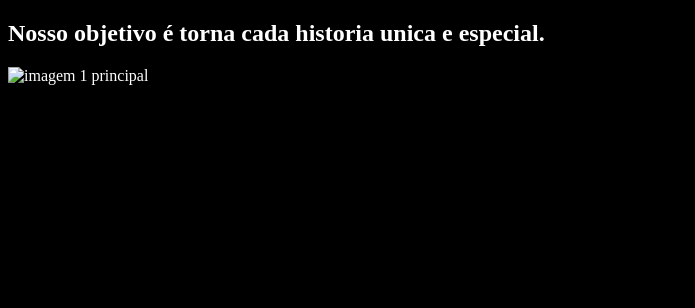
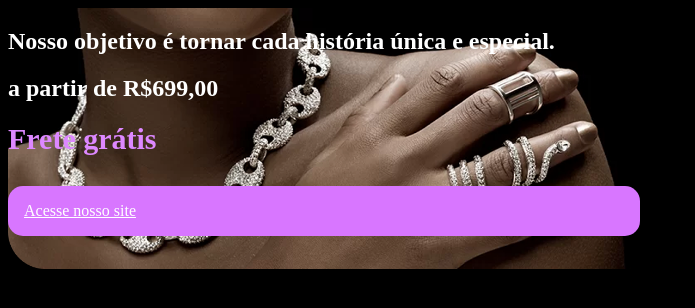
Before and after one commit to jubisalcolezi/juliaa, a plain HTML site: page index.html in a window 1280 px wide. Shown: the whole page, without its empty margins (0-695 px from the left). Drawn offline with Linux system fonts and the light colour scheme.

Commit message:
Add files via upload

```diff
--- a/index.html
+++ b/index.html
@@ -9,8 +9,12 @@
 </head>
 <body>
     <section class="bloco principal">
-<h1>Nosso objetivo é torna cada historia unica e especial.</h1>
-<img src="img/image.png" alt="imagem 1 principal">
+        <div>
+    <h1>Nosso objetivo é tornar cada história única e especial.</h1>
+    <h2>a partir de R$699,00 </h2>
+    <h3>Frete grátis</h3>
+    <a class="bloco__botao" href="https://www.vivara.com.br">Acesse nosso site</a>
+    </div>
     </section>
 </body>
 </html>
--- a/style.css
+++ b/style.css
@@ -10,3 +10,25 @@ body{
     background-color: var(--cor-de-fundo);
     color: var(--primeiro-branco);
 }
+h3{
+    font-size: 30px;
+    margin-top: 10px;
+    color: var(--primeiro-roxo)
+}
+.principal{
+    background-image: url(image.png);
+    background-repeat: no-repeat;
+    background-size: 50%;
+}
+.bloco{
+    height: 100vh;
+    display: grid;
+    grid-template-columns: 50% 50%;
+}
+.bloco__botao{
+    background-color: var(--primeiro-botao);
+    border-radius: 15px;
+    padding: 1em;
+    color: var(--primeiro-branco);
+    display: block;
+}
```
